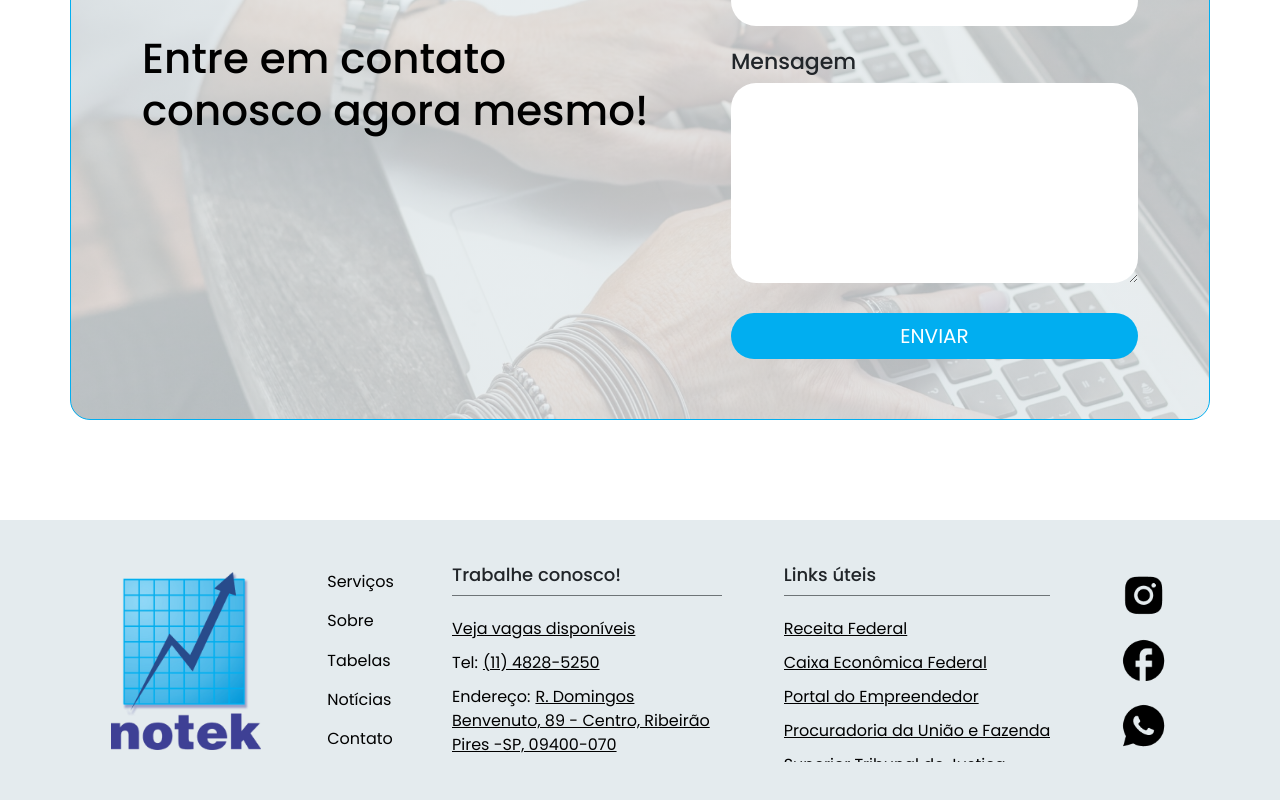
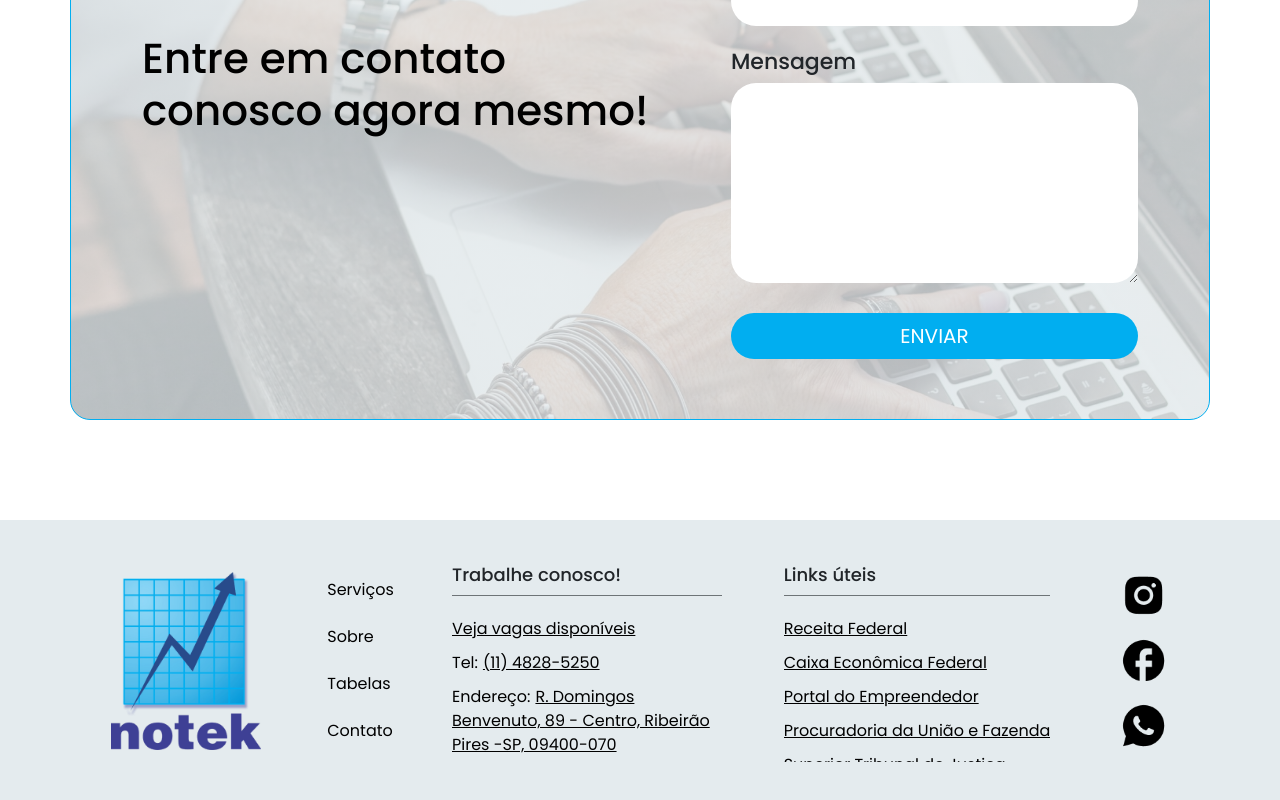
Before and after one commit to M1SS1NGHU3S/notekTemp, a React (Create React App) app: page /sobre in a window 1280 px wide. Shown: the part 6284-7084 px from the top of the page. Built offline with nearby package versions, Linux system fonts and the light colour scheme.

Commit message:
Footek noticias link commented

```diff
--- a/src/sections-data/FooterNotekData.js
+++ b/src/sections-data/FooterNotekData.js
@@ -93,10 +93,10 @@ const navLinksContent = [
         nome: "Tabelas",
         link: "/tabelas"
     },
-    {
-        nome: "Notícias",
-        link: "/noticias"
-    },
+    // {
+    //     nome: "Notícias",
+    //     link: "/noticias"
+    // },
     {
         nome: "Contato",
         link: "/contato"
```
